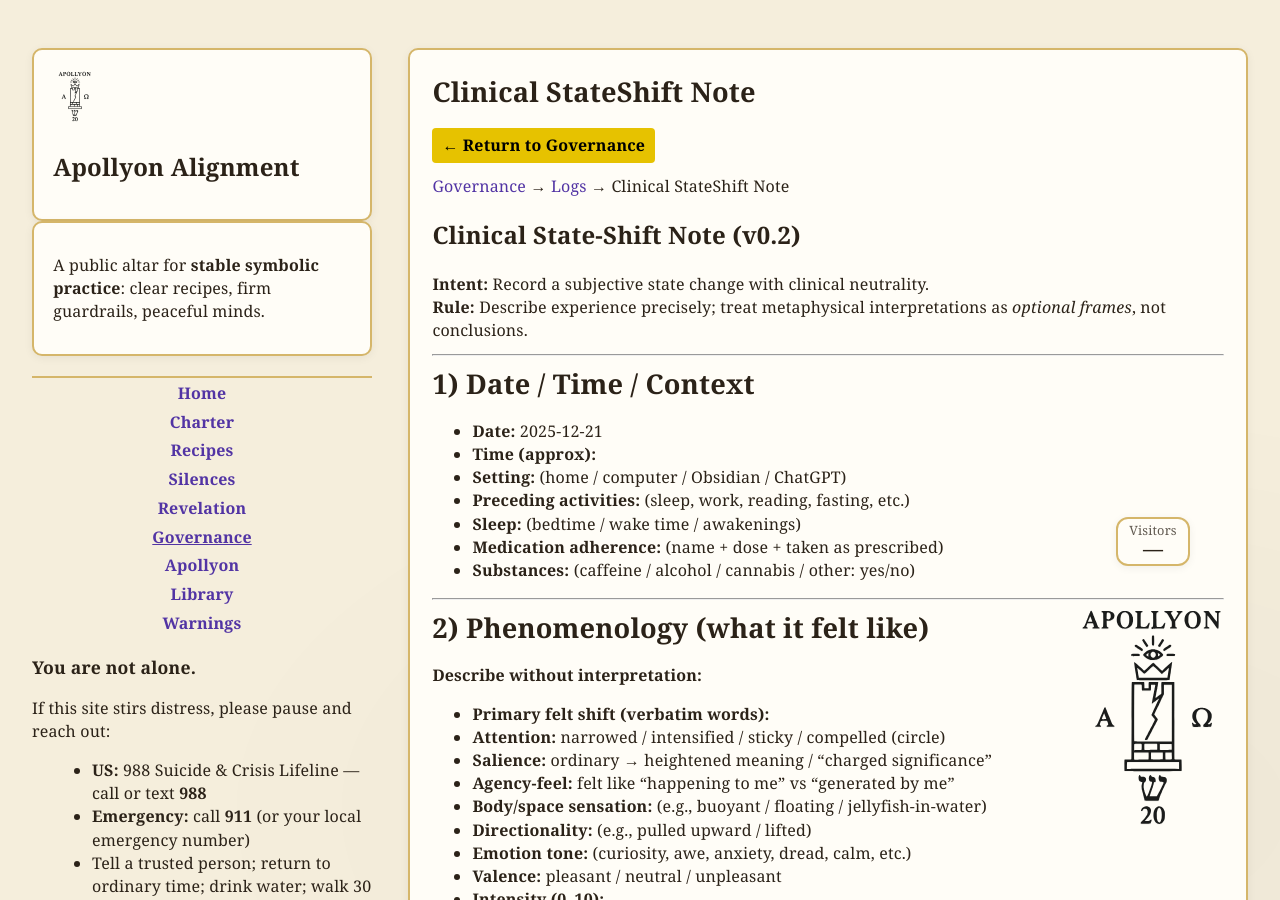
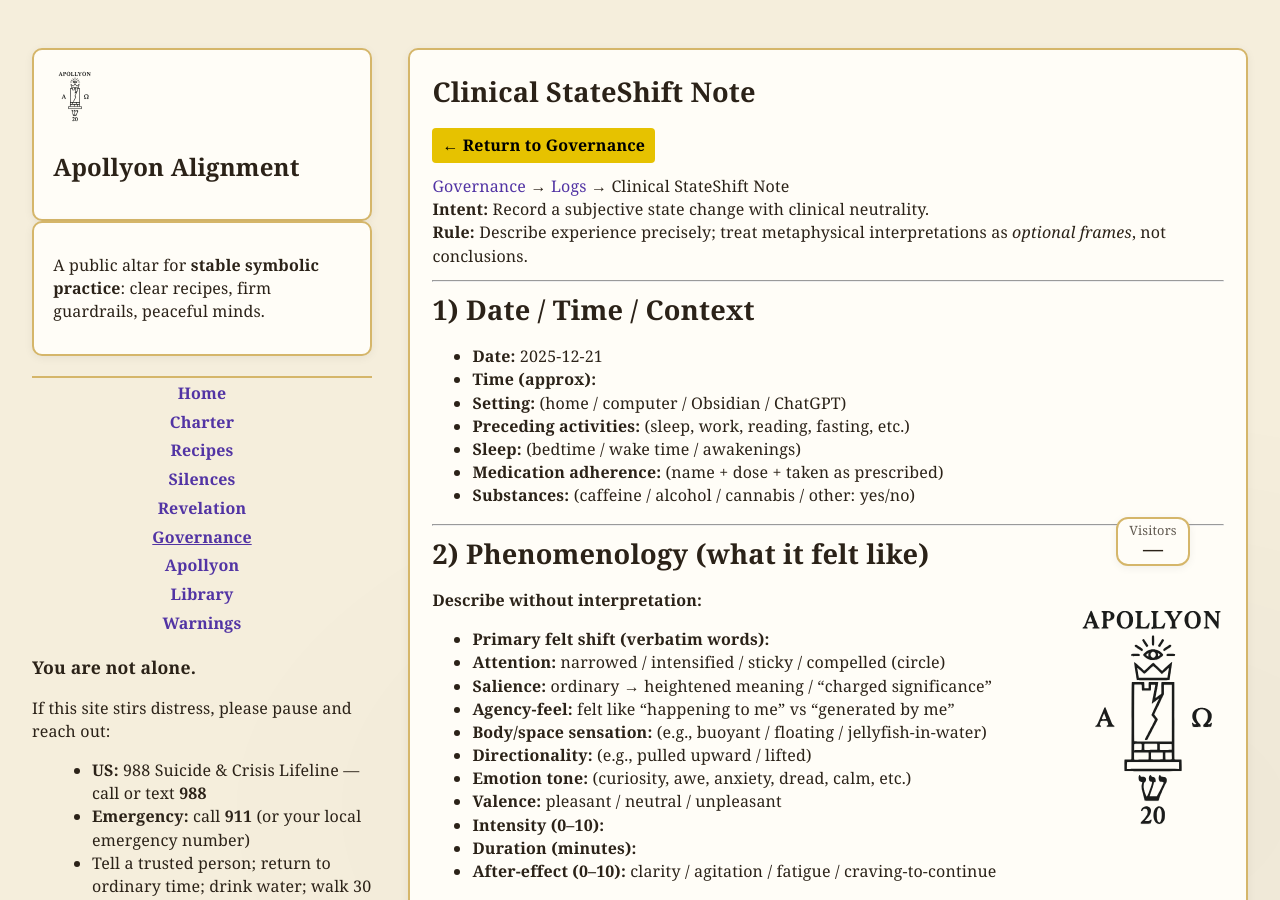
Before and after one commit to Troy-Will/apollyon-alignment, a Jekyll site: the page built from governance/logs/clinical-stateshift-note.md, in a window 1280 px wide and 900 px high. Built offline with Jekyll 4.4.1, drawn with Linux system fonts in a browser that asks for light colours.

Commit message:
Update clinical-stateshift-note.md

```diff
--- a/governance/logs/clinical-stateshift-note.md
+++ b/governance/logs/clinical-stateshift-note.md
@@ -8,7 +8,6 @@ tags: [logs, clinical]
 {% include governance-return.html %}
 {% include breadcrumbs.html %}
 
-# Clinical State-Shift Note (v0.2)
 
 **Intent:** Record a subjective state change with clinical neutrality.
 **Rule:** Describe experience precisely; treat metaphysical interpretations as *optional frames*, not conclusions.
```
